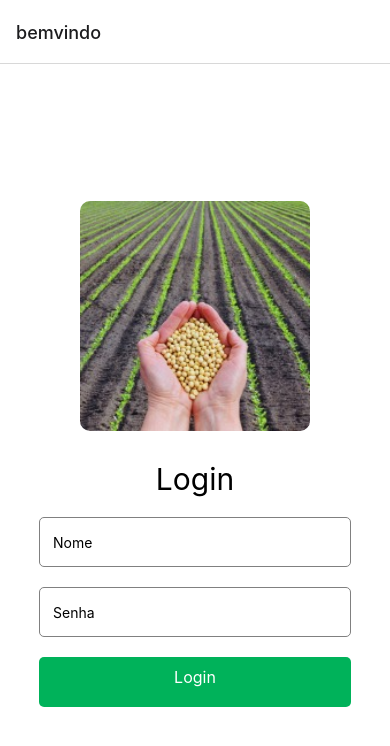
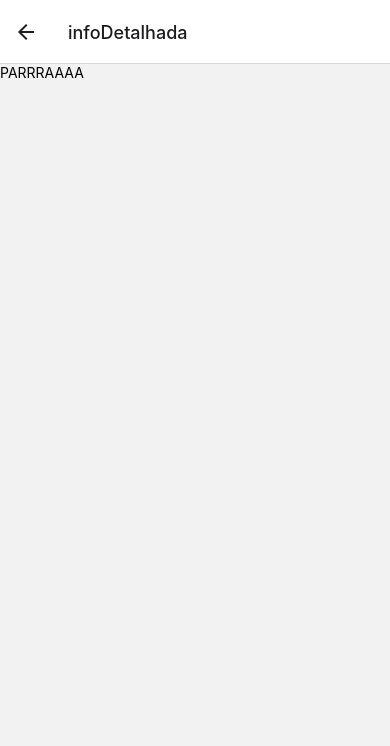
Before and after one commit to SandroWeber02/LosVaqueiros, a React Native app: screen /infoDetalhada in a window 390 px wide. Shown: the top 746 px of the page. Built offline with nearby package versions, Linux system fonts and the light colour scheme.

Commit message:
Alteracao

```diff
--- a/src/pages/home/botao.js
+++ b/src/pages/home/botao.js
@@ -3,7 +3,7 @@ import { Text, TouchableOpacity, StyleSheet } from 'react-native';
 
 const botaoflutuante = ({ onPress, title }) => {
   return (
-    <TouchableOpacity style={styles.fab} onPress={onPress}>
+    <TouchableOpacity style={styles.fab} onPress={(onPress)}>
       <Text style={styles.fabText}>{title}</Text>
     </TouchableOpacity>
   );
--- a/src/pages/home/index.js
+++ b/src/pages/home/index.js
@@ -23,6 +23,8 @@ export default function Home() {
           title="Safra 2022"
           subtitle="Aproveitando de 5.60%"
           buttonText="Ver"
+          onPress={() => (navigation.navigate('infoDetalhada'))}
+
         />
       </View>
 
--- /dev/null
+++ b/src/pages/infoDetalhada/index.js
@@ -0,0 +1,23 @@
+import React from 'react';
+import { View, Text, StyleSheet } from 'react-native';
+
+
+export default function infoDetalhada() {
+    return(
+        <>
+        <View styles={estilo.container}>
+            <Text>
+                PARRRAAAA
+            </Text>
+        </View>
+        </>
+    );
+  }
+
+  const estilo = StyleSheet.create({
+    container: {
+      flex: 1,
+      justifyContent: 'center',
+      alignItems: 'center',
+    },
+  });
--- a/src/routes/index.js
+++ b/src/routes/index.js
@@ -3,6 +3,7 @@ import { createNativeStackNavigator } from "@react-navigation/native-stack";
 import bemvindo from '../pages/bemvindo/index'
 import home from '../pages/home/index'
 import agendar from '../pages/agendar/index'
+import infoDetalhada from '../pages/infoDetalhada'
 
 const Stack =   createNativeStackNavigator();
 export default function routes(){
@@ -23,6 +24,11 @@ return(
             component={agendar}
         />
 
+        <Stack.Screen
+            name="infoDetalhada"
+            component={infoDetalhada}
+        />
+
     </Stack.Navigator>
 )
 }
```
